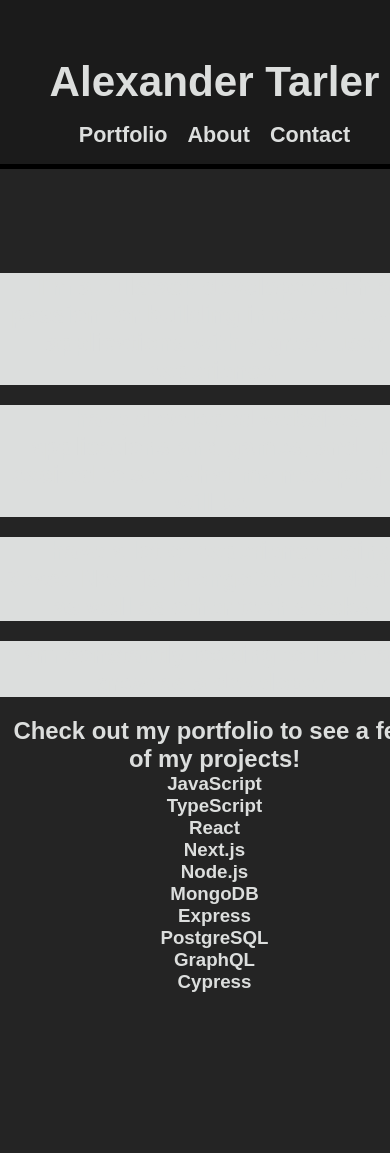
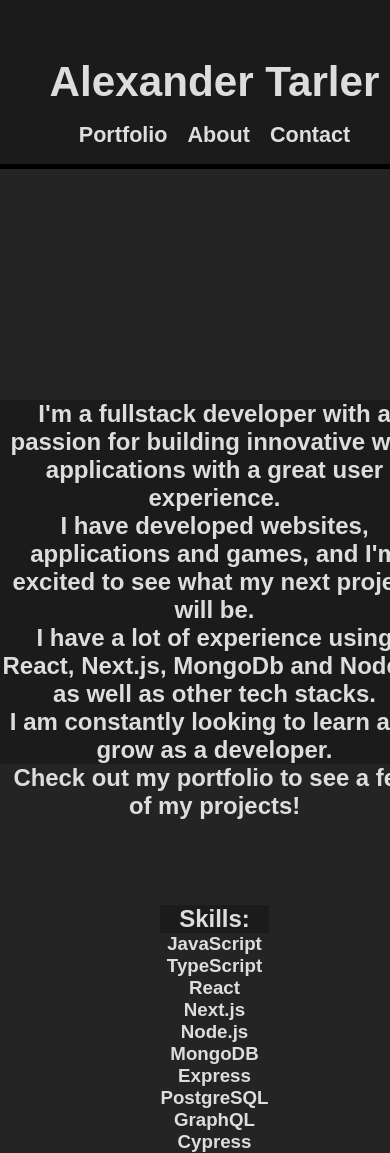
Before and after one commit to AlexanderTarler/Portfolio, a Next.js app: page /about in a window 390 px wide. Shown: the top 1153 px of the page. Before the commit the page ends 1097 px from the top, so only its background shows below. Built offline with nearby package versions, Linux system fonts and the light colour scheme.

Commit message:
Fixed the mobile scaling in the about page

```diff
--- a/app/about/about.css
+++ b/app/about/about.css
@@ -4,15 +4,16 @@
     align-items: center;
     justify-content: center;
     flex-direction: column;
-    margin-block: 25svh;
     text-align: center;
-
-
+    margin-top: 42vh;
 }
 
 h2 {
-    margin-bottom: 20px;
-    background-color: rgb(220, 222, 221);
+    background-color: rgb(27, 27, 27);
+}
+
+#tech-stacks {
+    margin-top: 10vh;
 }
 
 
--- a/app/about/page.tsx
+++ b/app/about/page.tsx
@@ -20,6 +20,7 @@ export default function Home() {
                     </Link>
                 </div>
                 <div id="tech-stacks">
+                    <h2>Skills:</h2>
                     <h3>JavaScript</h3>
                     <h3>TypeScript</h3>
                     <h3>React</h3>
--- a/app/globals.css
+++ b/app/globals.css
@@ -69,6 +69,8 @@ h6 {
         z-index: 2;
     }
 
+
+
     #title {
         margin-top: 0vh;
 
```
